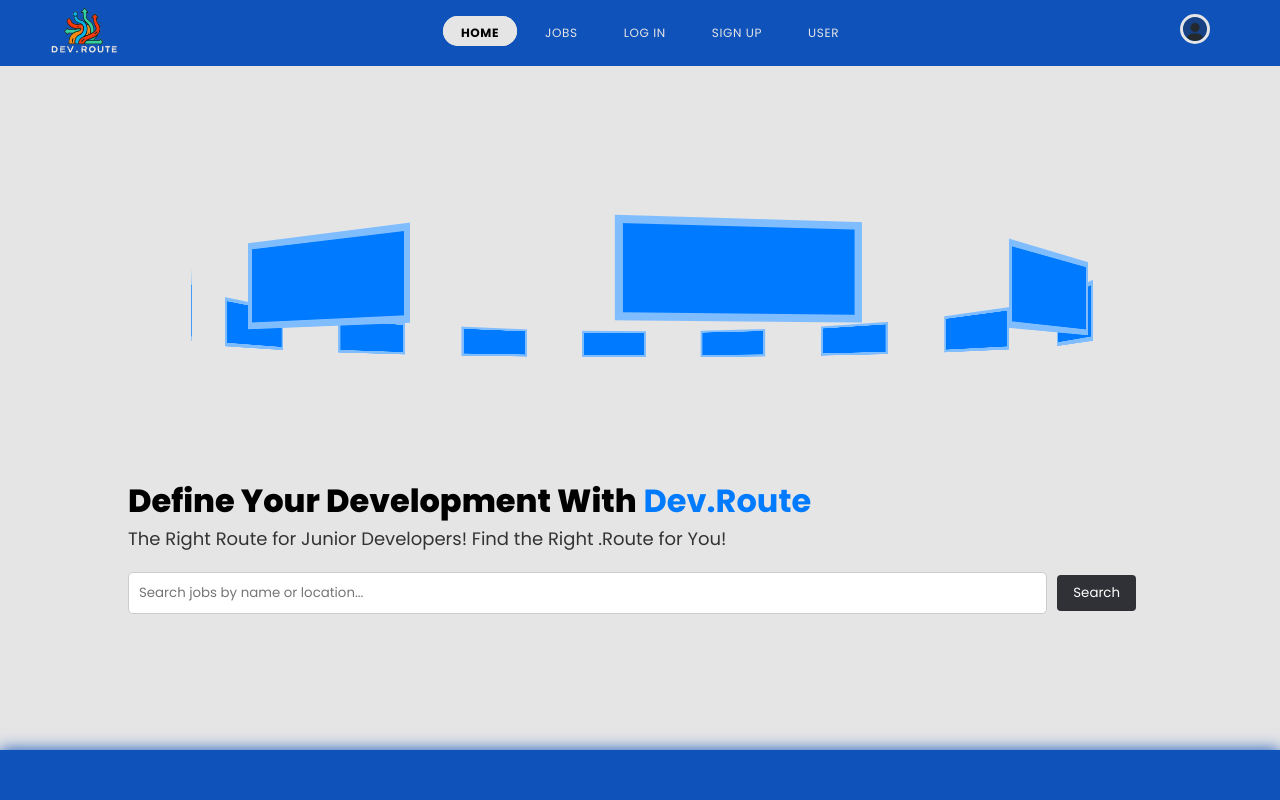
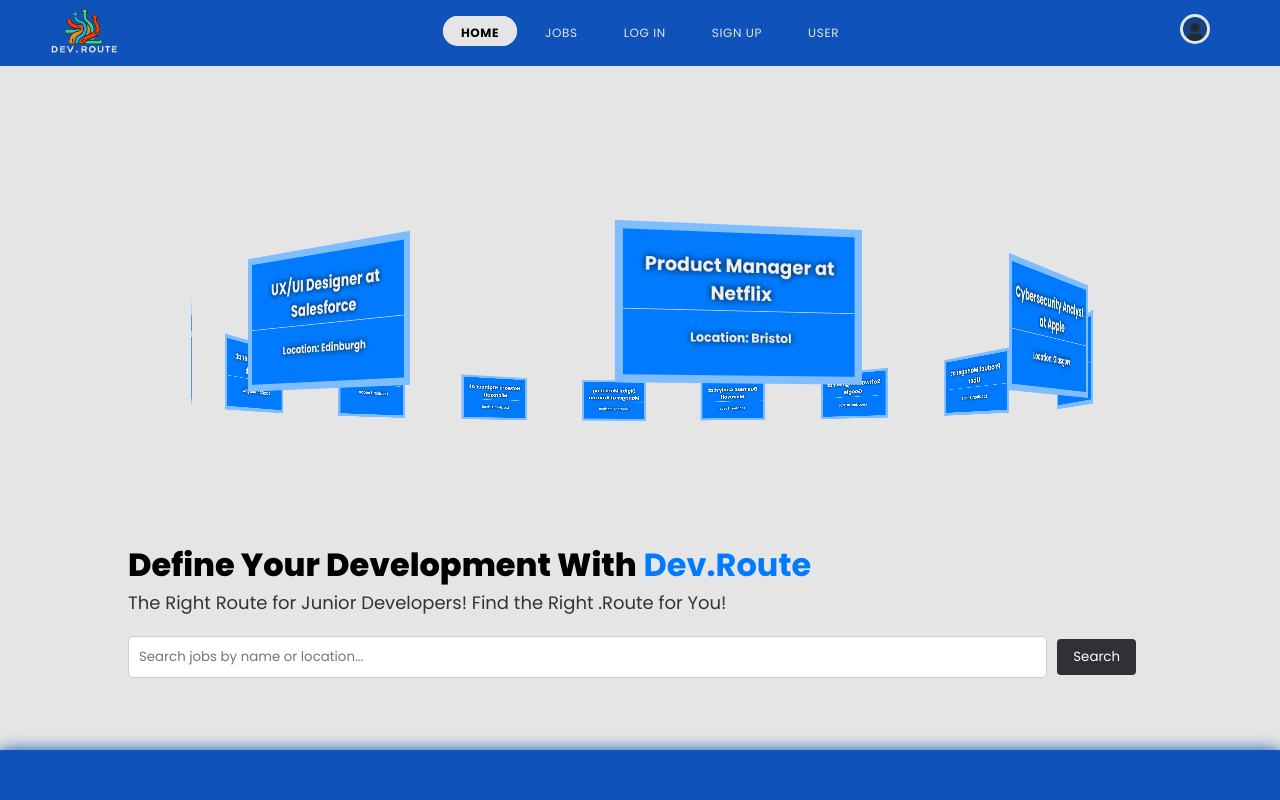
Before and after one commit to MrArmaan/DevrouteFE, a React (Vite) app: page / in a window 1280 px wide. Shown: the top 800 px of the page. Built offline with nearby package versions, Linux system fonts and the light colour scheme.

Commit message:
enhancement: add text jobs and location to carousel

```diff
--- a/package.json
+++ b/package.json
@@ -10,6 +10,7 @@
     "preview": "vite preview"
   },
   "dependencies": {
+    "axios": "^1.6.7",
     "gsap": "^3.12.5",
     "mdb": "^0.1.0",
     "mdb-react-ui-kit": "^7.2.0",
--- a/src/components/carousel/Carousel.css
+++ b/src/components/carousel/Carousel.css
@@ -28,7 +28,7 @@
   left: 50%;
   top: 50%;
   transform: translate(-50%, -50%);
-  width: 100%;
+  width: 100vw;
   height: auto;
   z-index: 1;
 }
@@ -44,12 +44,12 @@
 
 .carouselItem {
   width: 320px;
-  height: 130px;
+  height: 200px;
   position: absolute;
   left: 50%;
   top: 50%;
   margin-left: -160px;
-  margin-top: -90px;
+  margin-top: -190px;
   visibility: hidden;
 }
 
@@ -68,3 +68,31 @@
   text-align: center;
   padding-top: 50px;
 }
+
+h4,
+h6 {
+  display: flex;
+  justify-content: space-around;
+  align-items: center;
+  text-align: center;
+  color: rgb(240, 240, 240);
+  text-shadow: 0 0 10px black;
+  top: 50% !important;
+  user-select: none;
+}
+
+h4 {
+  color: rgb(240, 240, 240);
+  top: -20% !important;
+  position: relative;
+}
+
+h4::after {
+  content: "";
+  position: absolute;
+  left: 0;
+  bottom: -5px;
+  width: 100%;
+  height: 1px;
+  background-color: #ccc;
+}
--- a/src/components/carousel/Carousel.jsx
+++ b/src/components/carousel/Carousel.jsx
@@ -3,6 +3,19 @@
 import "./Carousel.css";
 
 const Carousel = () => {
+  const jobTitles = [
+    "Software Engineer",
+    "Data Scientist",
+    "Web Developer",
+    "Product Manager",
+    "UX/UI Designer",
+    "Network Engineer",
+    "Cybersecurity Analyst",
+    "Digital Marketing Manager",
+    "Business Analyst",
+    "Quality Assurance Tester",
+  ];
+
   let container, carousel, item, radius, itemLength, rY, ticker, fps;
   let mouseX = 0;
   let mouseY = 0;
@@ -31,6 +44,32 @@
   const counter = Object.create(fps_counter);
   const contentContainerRef = useRef(null);
 
+  const companyNames = [
+    "Google",
+    "Amazon",
+    "Microsoft",
+    "Apple",
+    "Facebook",
+    "Tesla",
+    "Netflix",
+    "Airbnb",
+    "Uber",
+    "Salesforce",
+  ];
+
+  const locations = [
+    "London",
+    "Manchester",
+    "Birmingham",
+    "Edinburgh",
+    "Glasgow",
+    "Liverpool",
+    "Bristol",
+    "Leeds",
+    "Sheffield",
+    "Newcastle",
+  ];
+
   useEffect(() => {
     container = contentContainerRef.current;
     carousel = contentContainerRef.current.querySelector("#carouselContainer");
@@ -54,7 +93,7 @@
         transformOrigin: "50% 50% " + -radius + "px",
       });
 
-      animateIn($item, $block);
+      animateIn($item, $block, i);
     }
 
     document.addEventListener("mousedown", onMouseDown);
@@ -70,7 +109,18 @@
     };
   }, []);
 
-  const animateIn = ($item, $block) => {
+  const animateIn = ($item, $block, index) => {
+    const randomJob = jobTitles[Math.floor(Math.random() * jobTitles.length)];
+    const randomCompany =
+      companyNames[Math.floor(Math.random() * companyNames.length)];
+    const randomLocation =
+      locations[Math.floor(Math.random() * locations.length)];
+
+    $block.innerHTML = `
+      <h4>${randomJob} at ${randomCompany}</h4>
+      <h6>Location: ${randomLocation}</h6>
+    `;
+
     let $nrX = 360 * getRandomInt(2);
     let $nrY = 360 * getRandomInt(2);
 
--- a/src/components/landing/Landing.css
+++ b/src/components/landing/Landing.css
@@ -20,7 +20,7 @@
 }
 
 .carousel-container {
-  margin-top: 10%;
+  margin-top: 20%;
   padding-bottom: 100px;
 }
 
@@ -128,12 +128,16 @@
   position: absolute;
   top: 0;
   left: 0;
-  width: 80%;
+  width: 100%;
   height: 100%;
   padding: 20px;
   display: flex;
   flex-direction: column;
   align-items: flex-start;
+}
+
+.box1 .text-overlay1 {
+  width: 80%;
 }
 
 .text-overlay1 p {
```
Also changed, not shown: 1 other file (tests, documents, lock files or other folders).
